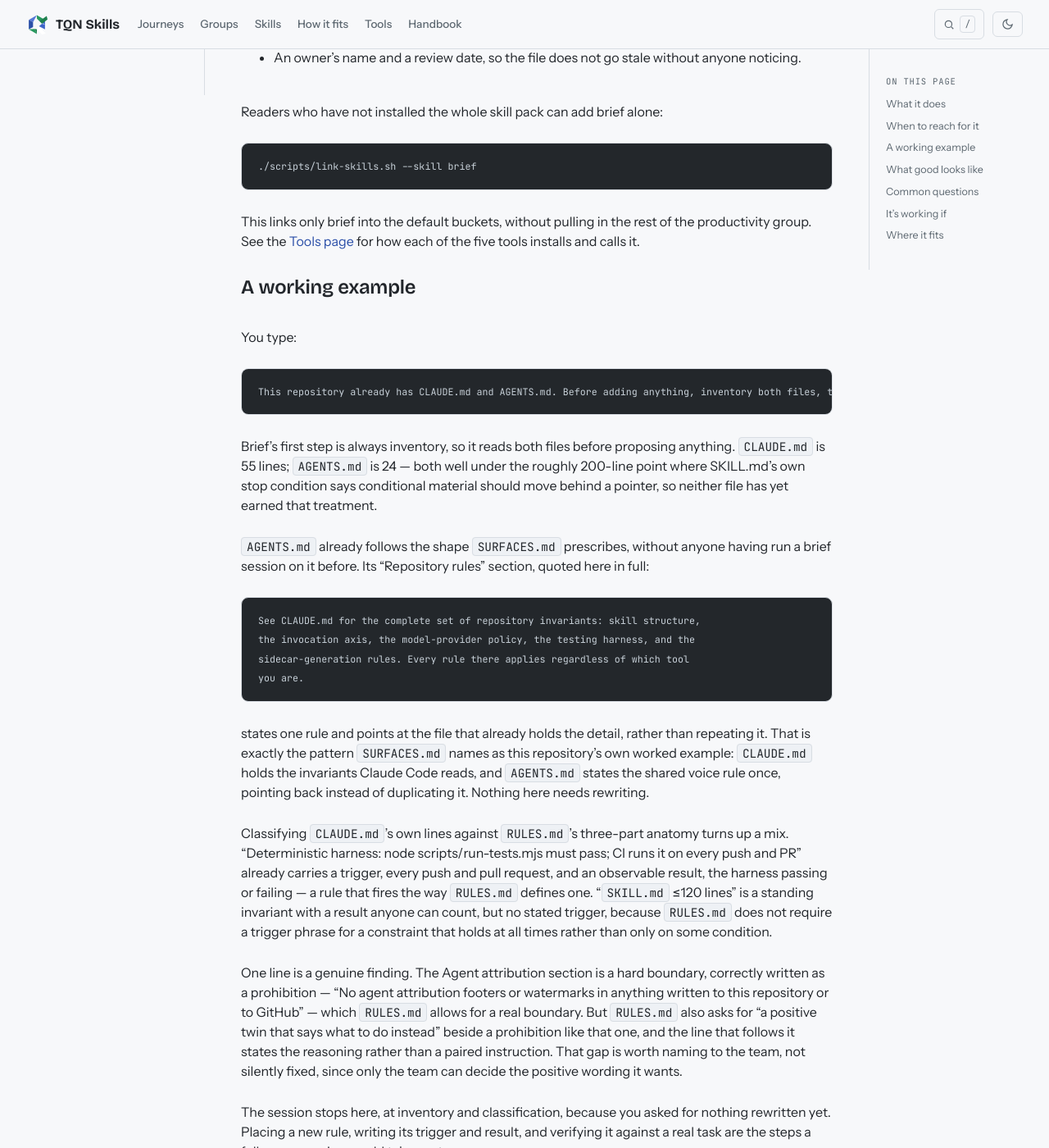
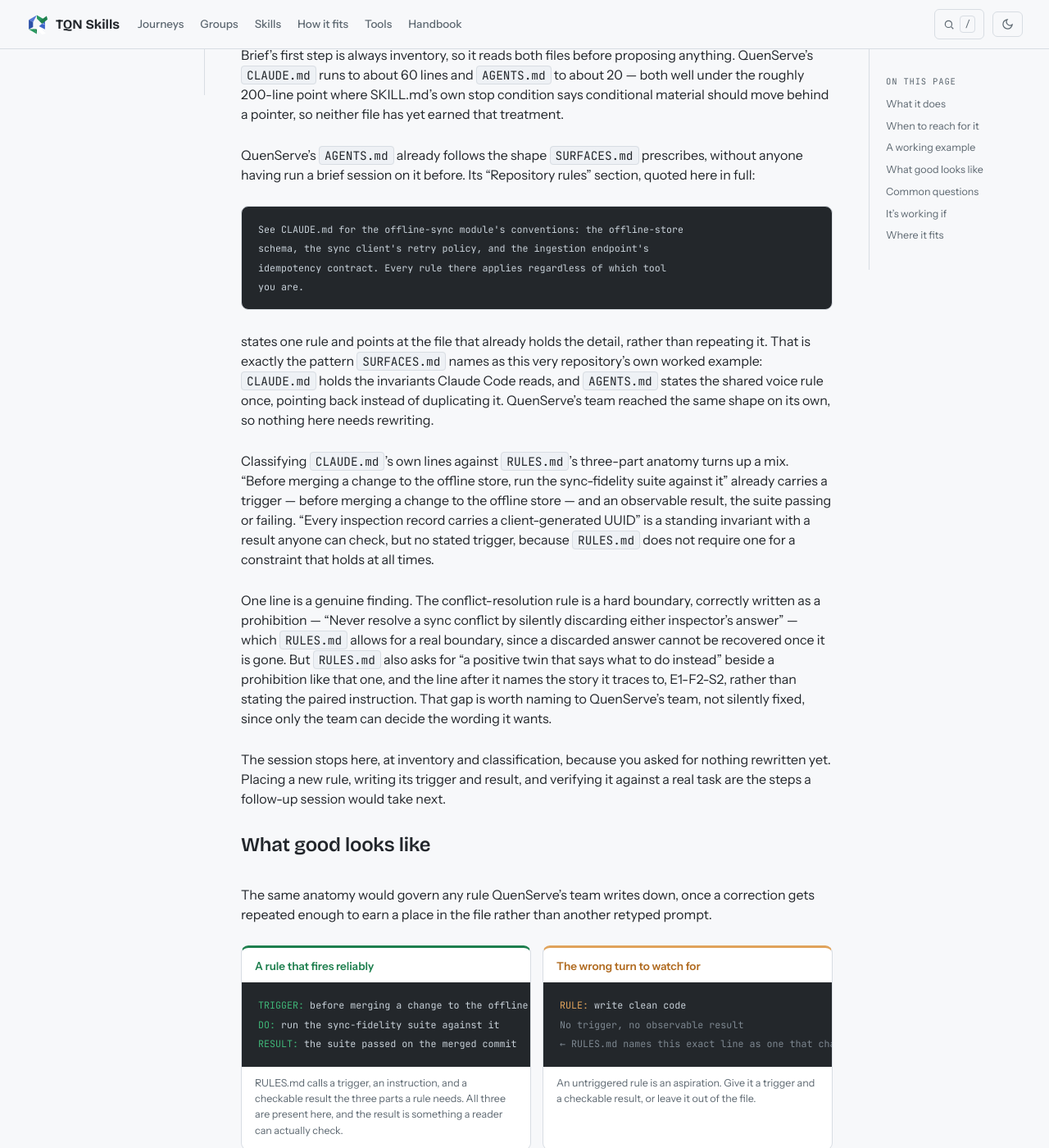
Before and after one commit to rahulnakmol/skills, a Jekyll site: the page built from site/_skills/brief.md, in a window 1280 px wide and 1400 px high, scrolled down 4056 px. Shown: the whole window at 82% size. Built offline with Jekyll 4.4.1, drawn with Linux system fonts in a browser that asks for light colours; nearby versions of some CDN libraries; some of the changed text lies outside the part shown.

Commit message:
Rebase press and brief onto QuenServe with the three-group tool shape
press renders epic E1's signed release note, wrapping the scenario
honestly around the repository's own fixture renders, which stay
byte-verified. brief keeps the QuenServe engineering team's
instruction files current, with a finding tied to a real story id.
The branding and productivity landings each gain one aligning
sentence.

````diff
--- a/site/_skills/brief.md
+++ b/site/_skills/brief.md
@@ -5,7 +5,7 @@ title: "Brief: The Rules Agents Actually Read"
 description: "Brief breaks a team's working agreement into always-loaded rules, a glossary, and references, then places each in the file the tool an agent runs actually reads."
 group: productivity
 invocation: user-invoked
-scenario: "Distilling this repository's own CLAUDE.md and AGENTS.md"
+scenario: "Keeping QuenServe's own CLAUDE.md and AGENTS.md current for its engineering team"
 lens:
   novice:
     who: 'Your agent keeps making the same mistake, and you know you told it not to — in a chat last week, or a prompt you can no longer find.'
@@ -60,48 +60,38 @@ Brief is not the only skill that touches how a team works. This table separates
 | You are not sure which skill fits at all, on the engineering side | [`ask-fde`]({{ '/ask-fde/' | relative_url }}) |
 | You are not sure which skill fits at all, on the product side | [`ask-pm`]({{ '/ask-pm/' | relative_url }}) |
 
-<div class="tool-block">
-<div class="tool-block-head"><span class="tool-badge">Claude Code</span></div>
-<div class="tool-block-body">
+Install once, and every tool below reaches the same brief skill:
+
+```bash
+npx skills@latest add tqnonline/skills
+```
+
+Readers who only want brief can skip the rest of the catalog with `./scripts/link-skills.sh --skill brief`, which links just this skill into the default buckets without pulling in the rest of the productivity group. See the <a href="{{ '/tools/' | relative_url }}">Tools page</a> for how each of the five tools installs and calls it.
+
+<div class="tool-group">
+<div class="tool-group-head"><span class="tool-badge">Claude Code</span><span class="tool-group-mechanism">Slash command</span></div>
+<div class="tool-group-body">
 <p>Brief is user-invoked: type <code>/brief</code>, or name it directly in a session — nothing routes to it automatically. Claude Code reads <code>CLAUDE.md</code> at the repository root, plus a <code>CLAUDE.md</code> in a subdirectory when work happens there, so a rule written here is the one most teams make canonical, since it sits in the repository and is reviewed like code.</p>
-<div class="prompt-card">This repository already has CLAUDE.md and AGENTS.md. Before adding anything, inventory both files, tell me which layer each line belongs to — definition, rule, or reference — and flag any rule with no observable result. Do not rewrite either file yet.<button type="button" class="prompt-card-copy" aria-label="Copy this prompt">Copy</button></div>
+<div class="prompt-card">QuenServe's own engineering repo already has CLAUDE.md and AGENTS.md. Before adding anything, inventory both files, tell me which layer each line belongs to — definition, rule, or reference — and flag any rule with no observable result. Do not rewrite either file yet.<button type="button" class="prompt-card-copy" aria-label="Copy this prompt">Copy</button></div>
 <p>Brief returns the inventory and the layer classification first, and waits for you before writing a single new line.</p>
 </div>
 </div>
 
-<div class="tool-block">
-<div class="tool-block-head"><span class="tool-badge">OpenCode</span></div>
-<div class="tool-block-body">
+<div class="tool-group">
+<div class="tool-group-head"><span class="tool-badge">OpenCode</span><span class="tool-group-mechanism">No command yet, plain ask</span></div>
+<div class="tool-group-body">
 <p>No OpenCode command exists for brief yet. OpenCode reads <code>AGENTS.md</code> at the project root, plus a global <code>AGENTS.md</code> in its own configuration directory, so the conversation still produces a written file — <code>AGENTS.md</code> itself, or the file it points at — rather than a command's return value.</p>
-<div class="prompt-card">Read this repository's AGENTS.md and CLAUDE.md. I want AGENTS.md to keep pointing at CLAUDE.md rather than repeating its rules — tell me if either file has grown past the point a rule can still be trusted to fire, and why.<button type="button" class="prompt-card-copy" aria-label="Copy this prompt">Copy</button></div>
+<div class="prompt-card">Read QuenServe's AGENTS.md and CLAUDE.md. I want AGENTS.md to keep pointing at CLAUDE.md rather than repeating its rules — tell me if either file has grown past the point a rule can still be trusted to fire, and why.<button type="button" class="prompt-card-copy" aria-label="Copy this prompt">Copy</button></div>
 <p>OpenCode answers in the same conversation, reading both files as context since no installed command exists to parse them for it.</p>
 </div>
 </div>
 
-<div class="tool-block">
-<div class="tool-block-head"><span class="tool-badge">Cursor</span></div>
-<div class="tool-block-body">
-<p>Cursor reads <code>.agents/skills/</code> directly, and its own rule files live in <code>.cursor/rules/</code>, each markable as always-apply or scoped to a file pattern — the one surface among the five built to scope a rule to part of a repository natively. This repository has not created that directory yet, so a Cursor-specific rule brief writes today would be a first for it.</p>
-<div class="prompt-card">A rule about how we write commit messages should apply only inside this repository's scripts/ directory, not everywhere. Write it as a Cursor rule file scoped to that path instead of adding a condition to a repository-wide file.<button type="button" class="prompt-card-copy" aria-label="Copy this prompt">Copy</button></div>
-<p>Cursor writes the scoped rule file directly, since path-scoping is a native feature of this surface rather than a written condition inside a shared file.</p>
-</div>
-</div>
-
-<div class="tool-block">
-<div class="tool-block-head"><span class="tool-badge">Codex</span></div>
-<div class="tool-block-body">
-<p>Codex reads the same <code>AGENTS.md</code> convention as OpenCode — a project-root file, plus a global one in its own configuration directory — and the same <code>.agents/skills/</code> catalog, so it sees brief's name and description the way the other four tools do.</p>
-<div class="prompt-card">Read AGENTS.md and CLAUDE.md. Confirm AGENTS.md still only states the voice rule and points at CLAUDE.md for the rest, and tell me if any rule in either file now restates something a script name or a directory layout already makes obvious.<button type="button" class="prompt-card-copy" aria-label="Copy this prompt">Copy</button></div>
-<p>Codex answers the same way Cursor does, reading both files as working context rather than through any installed command.</p>
-</div>
-</div>
-
-<div class="tool-block">
-<div class="tool-block-head"><span class="tool-badge">GitHub Copilot</span></div>
-<div class="tool-block-body">
-<p>Copilot reads <code>.github/copilot-instructions.md</code> as its pointer to the canonical brief, plus scoped instruction files under <code>.github/instructions/</code> for conventions limited to part of a repository. This repository has not adopted either file yet, so Copilot's row in <code>SURFACES.md</code>'s table stays open until a team asks brief to fill it.</p>
-<div class="prompt-card">Read CLAUDE.md, since this repository has no Copilot instructions file yet. Tell me what a .github/copilot-instructions.md pointing at it would need to say, and whether any of CLAUDE.md's rules should stay Copilot-specific instead.<button type="button" class="prompt-card-copy" aria-label="Copy this prompt">Copy</button></div>
-<p>Copilot answers in chat, naming the gap directly rather than inventing a file that is not there.</p>
+<div class="tool-group">
+<div class="tool-group-head"><span class="tool-badge">Cursor</span><span class="tool-badge">Codex</span><span class="tool-badge">GitHub Copilot</span><span class="tool-group-mechanism">Catalog readers &mdash; shared catalog, plain ask</span></div>
+<div class="tool-group-body">
+<p>All three read the same <code>.agents/skills/</code> catalog and apply brief as plain context, following the shared rules in <code>AGENTS.md</code>, rather than through a command this repository ships. Cursor's own rule files live in <code>.cursor/rules/</code>, each markable as always-apply or scoped to a file pattern — the one surface among the five built to scope a rule to part of a repository natively. Codex reads the same <code>AGENTS.md</code> convention as OpenCode, plus the generated sidecar <code>agents/openai.yaml</code>, so it sees brief's name and description the way the other four tools do. GitHub Copilot reads <code>.github/copilot-instructions.md</code> as its pointer to the canonical brief, plus scoped instruction files under <code>.github/instructions/</code> for conventions limited to part of a repository.</p>
+<div class="prompt-card">QuenServe's engineering repo already has CLAUDE.md and AGENTS.md. Read both, tell me if either has grown past the point where a rule can still be trusted to fire, and flag any line that only restates something a script name or a directory layout already makes obvious.<button type="button" class="prompt-card-copy" aria-label="Copy this prompt">Copy</button></div>
+<p>All three answer in the same conversation, reading both files as context since no installed command exists here to parse them for it. Cursor alone can write a scoped rule file directly when a convention applies to only part of the repository, since path-scoping is native to that surface.</p>
 </div>
 </div>
 
@@ -112,46 +102,40 @@ A good ask includes:
 - Which file should be canonical, or a request for brief's own recommendation given how the team works.
 - An owner's name and a review date, so the file does not go stale without anyone noticing.
 
-Readers who have not installed the whole skill pack can add brief alone:
-
-```bash
-./scripts/link-skills.sh --skill brief
-```
-
-This links only brief into the default buckets, without pulling in the rest of the productivity group. See the <a href="{{ '/tools/' | relative_url }}">Tools page</a> for how each of the five tools installs and calls it.
-
 ## A working example
 
-You type:
+This example follows [QuenServe]({{ '/example/' | relative_url }})'s own engineering practice, where a CLAUDE.md and an AGENTS.md govern the offline-sync epic's codebase. You type:
 
-<pre><code>This repository already has CLAUDE.md and AGENTS.md. Before adding anything, inventory both files, tell me which layer each line belongs to — definition, rule, or reference — and flag any rule with no observable result. Do not rewrite either file yet.</code></pre>
+<pre><code>QuenServe's own engineering repo already has CLAUDE.md and AGENTS.md. Before adding anything, inventory both files, tell me which layer each line belongs to — definition, rule, or reference — and flag any rule with no observable result. Do not rewrite either file yet.</code></pre>
 
-Brief's first step is always inventory, so it reads both files before proposing anything. `CLAUDE.md` is 55 lines; `AGENTS.md` is 24 — both well under the roughly 200-line point where SKILL.md's own stop condition says conditional material should move behind a pointer, so neither file has yet earned that treatment.
+Brief's first step is always inventory, so it reads both files before proposing anything. QuenServe's `CLAUDE.md` runs to about 60 lines and `AGENTS.md` to about 20 — both well under the roughly 200-line point where SKILL.md's own stop condition says conditional material should move behind a pointer, so neither file has yet earned that treatment.
 
-`AGENTS.md` already follows the shape `SURFACES.md` prescribes, without anyone having run a brief session on it before. Its "Repository rules" section, quoted here in full:
+QuenServe's `AGENTS.md` already follows the shape `SURFACES.md` prescribes, without anyone having run a brief session on it before. Its "Repository rules" section, quoted here in full:
 
-<pre><code>See CLAUDE.md for the complete set of repository invariants: skill structure,
-the invocation axis, the model-provider policy, the testing harness, and the
-sidecar-generation rules. Every rule there applies regardless of which tool
+<pre><code>See CLAUDE.md for the offline-sync module's conventions: the offline-store
+schema, the sync client's retry policy, and the ingestion endpoint's
+idempotency contract. Every rule there applies regardless of which tool
 you are.</code></pre>
 
-states one rule and points at the file that already holds the detail, rather than repeating it. That is exactly the pattern `SURFACES.md` names as this repository's own worked example: `CLAUDE.md` holds the invariants Claude Code reads, and `AGENTS.md` states the shared voice rule once, pointing back instead of duplicating it. Nothing here needs rewriting.
+states one rule and points at the file that already holds the detail, rather than repeating it. That is exactly the pattern `SURFACES.md` names as this very repository's own worked example: `CLAUDE.md` holds the invariants Claude Code reads, and `AGENTS.md` states the shared voice rule once, pointing back instead of duplicating it. QuenServe's team reached the same shape on its own, so nothing here needs rewriting.
 
-Classifying `CLAUDE.md`'s own lines against `RULES.md`'s three-part anatomy turns up a mix. "Deterministic harness: node scripts/run-tests.mjs must pass; CI runs it on every push and PR" already carries a trigger, every push and pull request, and an observable result, the harness passing or failing — a rule that fires the way `RULES.md` defines one. "`SKILL.md` ≤120 lines" is a standing invariant with a result anyone can count, but no stated trigger, because `RULES.md` does not require a trigger phrase for a constraint that holds at all times rather than only on some condition.
+Classifying `CLAUDE.md`'s own lines against `RULES.md`'s three-part anatomy turns up a mix. "Before merging a change to the offline store, run the sync-fidelity suite against it" already carries a trigger — before merging a change to the offline store — and an observable result, the suite passing or failing. "Every inspection record carries a client-generated UUID" is a standing invariant with a result anyone can check, but no stated trigger, because `RULES.md` does not require one for a constraint that holds at all times.
 
-One line is a genuine finding. The Agent attribution section is a hard boundary, correctly written as a prohibition — "No agent attribution footers or watermarks in anything written to this repository or to GitHub" — which `RULES.md` allows for a real boundary. But `RULES.md` also asks for "a positive twin that says what to do instead" beside a prohibition like that one, and the line that follows it states the reasoning rather than a paired instruction. That gap is worth naming to the team, not silently fixed, since only the team can decide the positive wording it wants.
+One line is a genuine finding. The conflict-resolution rule is a hard boundary, correctly written as a prohibition — "Never resolve a sync conflict by silently discarding either inspector's answer" — which `RULES.md` allows for a real boundary, since a discarded answer cannot be recovered once it is gone. But `RULES.md` also asks for "a positive twin that says what to do instead" beside a prohibition like that one, and the line after it names the story it traces to, E1-F2-S2, rather than stating the paired instruction. That gap is worth naming to QuenServe's team, not silently fixed, since only the team can decide the wording it wants.
 
 The session stops here, at inventory and classification, because you asked for nothing rewritten yet. Placing a new rule, writing its trigger and result, and verifying it against a real task are the steps a follow-up session would take next.
 
 ## What good looks like
 
+The same anatomy would govern any rule QuenServe's team writes down, once a correction gets repeated enough to earn a place in the file rather than another retyped prompt.
+
 <div class="compare-grid">
 <div class="compare-card">
 <div class="compare-card-head">A rule that fires reliably</div>
-<pre><code><span class="tok-ok">TRIGGER:</span> before opening a pull request
-<span class="tok-ok">DO:</span> add a changelog entry naming what changed and why
-<span class="tok-ok">RESULT:</span> the changelog entry exists</code></pre>
-<div class="compare-card-note">TRIGGER and RESULT are RULES.md's own worked examples, arranged here as one rule. All three parts are present, and the result is something a reader can actually check.</div>
+<pre><code><span class="tok-ok">TRIGGER:</span> before merging a change to the offline store
+<span class="tok-ok">DO:</span> run the sync-fidelity suite against it
+<span class="tok-ok">RESULT:</span> the suite passed on the merged commit</code></pre>
+<div class="compare-card-note">RULES.md calls a trigger, an instruction, and a checkable result the three parts a rule needs. All three are present here, and the result is something a reader can actually check.</div>
 </div>
 <div class="compare-card compare-card--warn">
 <div class="compare-card-head">The wrong turn to watch for</div>
````
Also changed, not shown: site/_groups/branding.md (+1 -1 lines), site/_groups/productivity.md (+1 -1 lines), site/_skills/press.md (+30 -42 lines).
